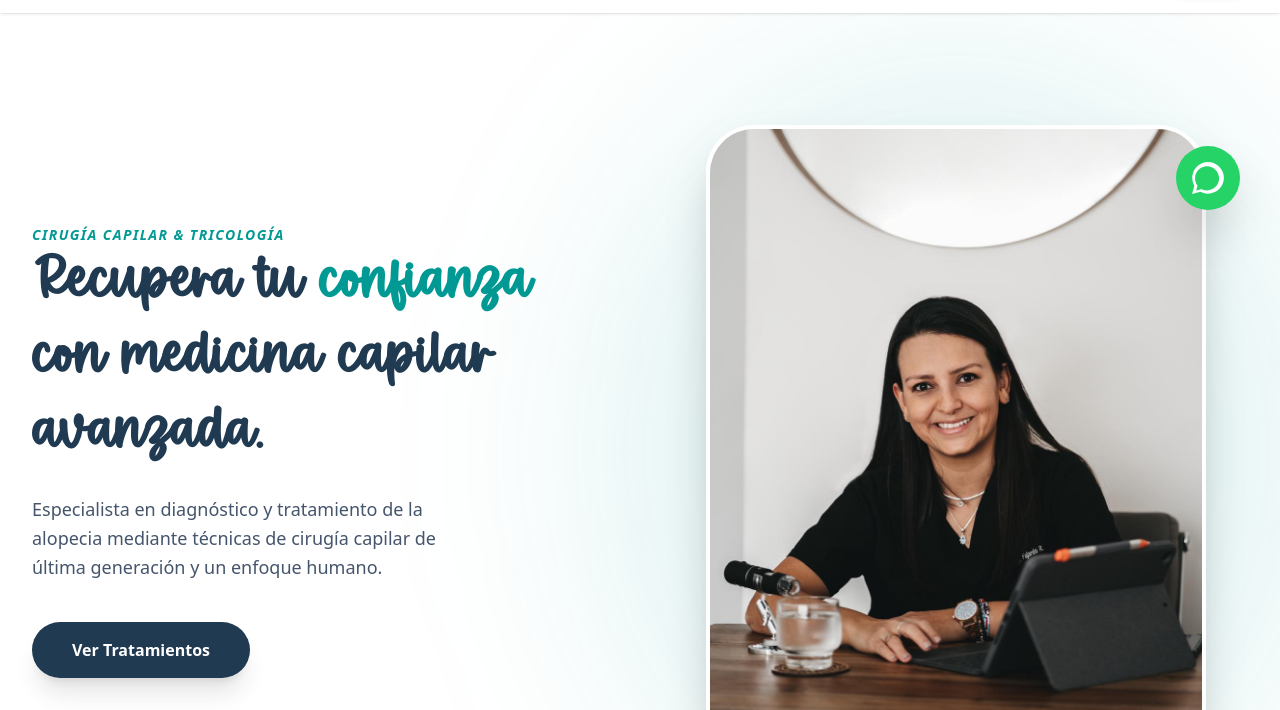
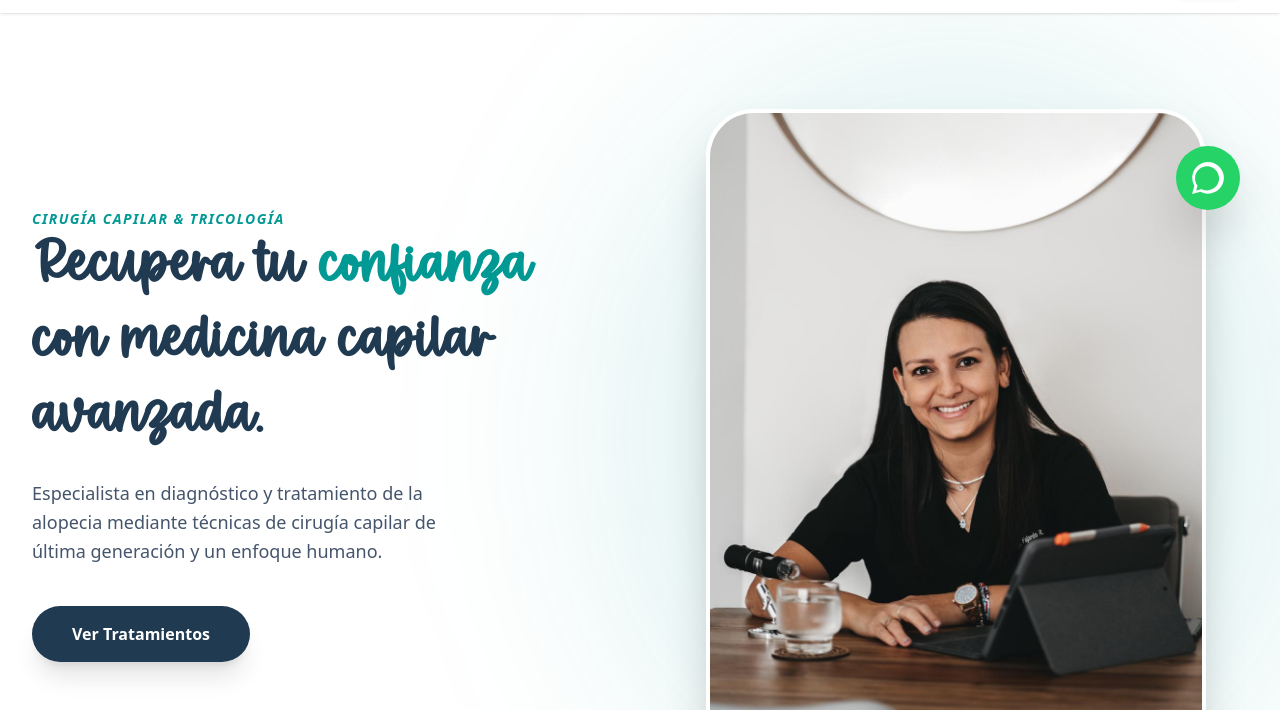
Before and after one commit to ingsamuell/Dra-Daniela-Fajardo-web, a website: page index.html in a window 1280 px wide. Shown: the part 59-769 px from the top of the page. Drawn offline with nearby package versions, Linux system fonts and the light colour scheme; files that its build step writes are made by us from their sources.

Commit message:
style: ajuste de padding vertical en el header para escritorio
Se redujo el padding de md:py-28 a md:py-24 para compactar la sección de inicio.

```diff
--- a/index.html
+++ b/index.html
@@ -7,6 +7,8 @@
     <title>Dra. Daniela Fajardo | Médico Tricólogo y Cirujano Capilar</title>
     <link href="./dist/output.css" rel="stylesheet">
     <link rel="stylesheet" href="https://cdn.jsdelivr.net/npm/swiper@11/swiper-bundle.min.css" />
+    <link rel="preload" href="./assets/fonts/BigCaslon.ttf" as="font" type="font/ttf" crossorigin>
+    <link rel="preload" href="./assets/fonts/Sophia.otf" as="font" type="font/otf" crossorigin>
 
 </head>
 
@@ -67,7 +69,7 @@
     </nav>
 
     <header id="inicio"
-        class="scroll-mt-20 bg-white max-w-7xl mx-auto px-4 sm:px-6 lg:px-8 py-10 md:py-28 flex flex-col md:flex-row items-center gap-10 md:gap-12">
+        class="scroll-mt-20 bg-white max-w-7xl mx-auto px-4 sm:px-6 lg:px-8 py-10 md:py-24 flex flex-col md:flex-row items-center gap-10 md:gap-12">
 
         <div class="md:w-1/2 space-y-5 md:space-y-6 text-center md:text-left order-2 md:order-1">
             <span class="text-brand-secondary font-bold tracking-widest uppercase text-xs md:text-sm italic">
@@ -93,7 +95,7 @@
 
             <div
                 class="relative w-80 h-[420px] md:w-96 md:h-[520px] lg:w-[500px] lg:h-[650px] rounded-[3rem] overflow-hidden shadow-2xl border-4 border-white z-10">
-                <img src="./assets/img/dra-daniela-hero.png" alt="Dra. Daniela Fajardo"
+                <img src="./assets/img/dra-daniela-hero.png?nf_resize=fit&w=800&format=webp" alt="Dra. Daniela Fajardo"
                     class="w-full h-full object-cover object-top">
             </div>
         </div>
@@ -653,7 +655,7 @@
     </a>
 
     <script src="https://cdn.jsdelivr.net/npm/swiper@11/swiper-bundle.min.js"></script>
-    <script src="./assets/js/main.js"></script>
+    <script src="./assets/js/main.js" defer></script>
 </body>
 
 </html>
```
Also changed, not shown: netlify.toml.
